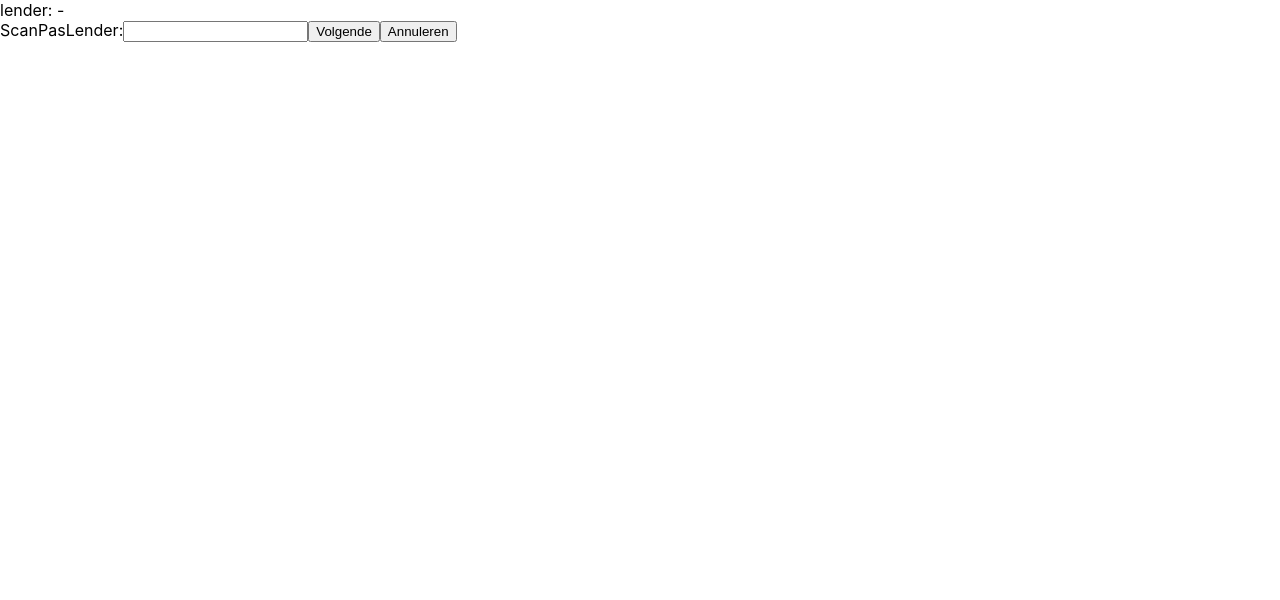
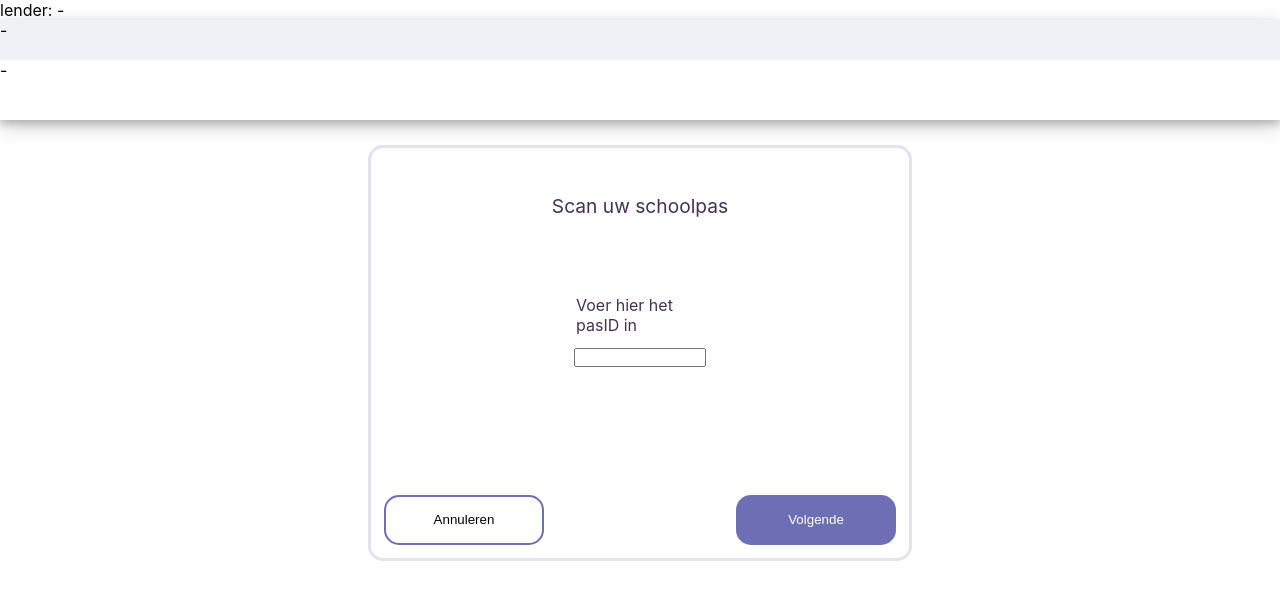
Before and after one commit to odinVos/SysteemBeheer, a React (Create React App) app in the folder systeem-beheer/: page /home in a window 1280 px wide. Shown: the top 600 px of the page. Built offline with nearby package versions, Linux system fonts and the light colour scheme.

Commit message:
Added styling

```diff
--- a/systeem-beheer/src/App.css
+++ b/systeem-beheer/src/App.css
@@ -1,3 +1,8 @@
+* {
+  margin: 0;
+  padding: 0;
+}
+
 .App {
   text-align: center;
 }
@@ -28,6 +33,91 @@
   color: #61dafb;
 }
 
+.card {
+  gap: 20%;
+  color: #433159;
+  margin-top: 25px;
+  margin-bottom: 25px;
+  display: flex;
+  flex-direction: column;
+  justify-content: flex-end;
+  padding: 1vw;
+  align-items: center;
+  justify-self: center;
+  width: 40vw;
+  height: 30vw;
+  background-color: #fff;
+  border-style: solid;
+  border-radius: 15px;
+  border-width: 3px;
+  border-color: #e2e2f0;
+}
+
+.card-title {
+  font-size: 1.5vw;
+}
+
+.card form {
+  gap: 10vw;
+  display: flex;
+  flex-direction: column;
+  align-items: center;
+  width: 100%;
+}
+
+.card form input {
+  width: 10vw;
+}
+
+.test {
+  gap: 1vw;
+  width: 10vw;
+  display: flex;
+  flex-direction: column;
+  align-items: center;
+}
+
+.card-button {
+  display: flex;
+  flex-direction: row;
+  width: inherit;
+  justify-content: space-between;
+}
+
+.volgende {
+  background-color: #6e6eb4;
+  color: #fff;
+  border: none;
+  border-radius: 15px;
+  height: 50px;
+  width: 160px;
+}
+
+.vorige {
+  background-color: #fff;
+  border: 2px solid #6e6eb4;
+  border-radius: 15px;
+  height: 50px;
+  width: 160px;
+}
+
+.navbar {
+  height: fit-content;
+  display: flex;
+  flex-direction: column;
+  box-shadow: 0 4px 8px 0 rgba(0, 0, 0, 0.2), 0 6px 20px 0 rgba(0, 0, 0, 0.19);
+}
+
+.navtop {
+  height: 40px;
+  background-color: #f0f0f7;
+}
+
+.navbottom {
+  height: 60px;
+  background-color: #fff;
+}
+
 @keyframes App-logo-spin {
   from {
     transform: rotate(0deg);
--- /dev/null
+++ b/systeem-beheer/src/components/NavBar.tsx
@@ -0,0 +1,16 @@
+import React from "react";
+
+function NavBar() {
+  return (
+    <div className="navbar">
+      <div className="navtop">
+        <p>-</p>
+      </div>
+      <div className="navbottom">
+        <p>-</p>
+      </div>
+    </div>
+  );
+}
+
+export default NavBar;
--- a/systeem-beheer/src/components/ScanPasLender.tsx
+++ b/systeem-beheer/src/components/ScanPasLender.tsx
@@ -1,14 +1,14 @@
 import React from "react";
 import Lender from "../models/Lender";
+import NavBar from "./NavBar";
 
-function ScanPasLender(props:{setLender: (lender: Lender) => void}) {
-
+function ScanPasLender(props: { setLender: (lender: Lender) => void }) {
   function getLenderByPassNumber(passNumber: string): Lender | undefined {
     if (passNumber === "12345") {
       return {
         id: "1",
         name: "John Doe",
-        passNumber: "12345"
+        passNumber: "12345",
       };
     }
     return undefined;
@@ -16,24 +16,40 @@ function ScanPasLender(props:{setLender: (lender: Lender) => void}) {
 
   function handleSubmit(formData: FormData) {
     const passNumber: string = formData.get("pasnummer") as string;
-    var lender: Lender | undefined = getLenderByPassNumber(passNumber as string);
+    var lender: Lender | undefined = getLenderByPassNumber(
+      passNumber as string
+    );
     if (lender == undefined) {
       lender = {
         id: "",
         name: "",
-        passNumber: passNumber
+        passNumber: passNumber,
       };
     }
     props.setLender(lender);
   }
 
   return (
-    <form action={handleSubmit}>
-      ScanPasLender:
-      <input type="text" name="pasnummer" />
-      <button type="submit">Volgende</button>
-      <button type="button">Annuleren</button>
-    </form>
+    <>
+      <NavBar />
+      <div className="card">
+        <p className="card-title">Scan uw schoolpas</p>
+        <form action={handleSubmit}>
+          <div className="test">
+            Voer hier het pasID in
+            <input type="text" name="pasnummer" />
+          </div>
+          <div className="card-button">
+            <button type="button" className="vorige">
+              Annuleren
+            </button>
+            <button type="submit" className="volgende">
+              Volgende
+            </button>
+          </div>
+        </form>
+      </div>
+    </>
   );
 }
 
```
Also changed, not shown: systeem-beheer/src/models/Lender.tsx (line endings or trailing spaces).
